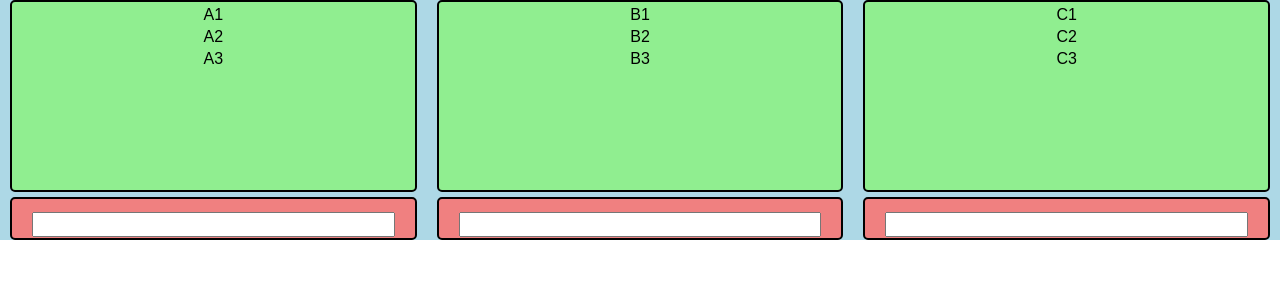
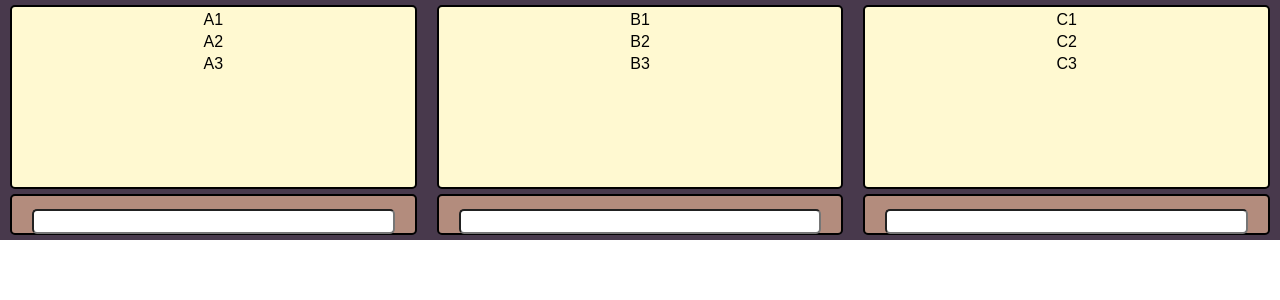
Before and after one commit to matheushjs/web_task_manager, a React (Create React App) app: page / in a window 1280 px wide. Shown: the top 300 px of the page. Built offline with nearby package versions, Linux system fonts and the light colour scheme.

Commit message:
Styling improvements

```diff
--- a/src/App.css
+++ b/src/App.css
@@ -9,13 +9,15 @@
   width: 100%;
 }
 
+/* Our pallete: #BB2814,#F8A44C,#FFF9D1,#B38C7D,#48394C */
+
 .itembox-container {
   display: inline-block;
   width: 33.33%;
   height: 30vh;
-  padding: 0px 10px;
+  padding: 5px 10px;
 
-  background: lightblue;
+  background: #48394C;
 }
 
 .itembox-items {
@@ -29,7 +31,7 @@
   border-width: 2px;
   border-radius: 5px;
 
-  background: lightgreen;
+  background: #FFF9D1;
 }
 
 .itembox-items p {
@@ -47,10 +49,11 @@
   border-width: 2px;
   border-radius: 5px;
 
-  background: lightcoral;
+  background: #B38C7D;
 }
 
 .itembox-input {
   width: 90%;
   height: 25px;
+  border-radius: 5px;
 }
--- a/src/App.js
+++ b/src/App.js
@@ -8,7 +8,7 @@ function ItemBox(props) {
     input =
       <div className="itembox-inputbox">
         <form onSubmit={props.onSubmit}>
-          <input className="itembox-input" type="text" name="fname"/>
+          <input className="itembox-input" type="text" name="fname" autocomplete="off"/>
         </form>
       </div>
   }
```
